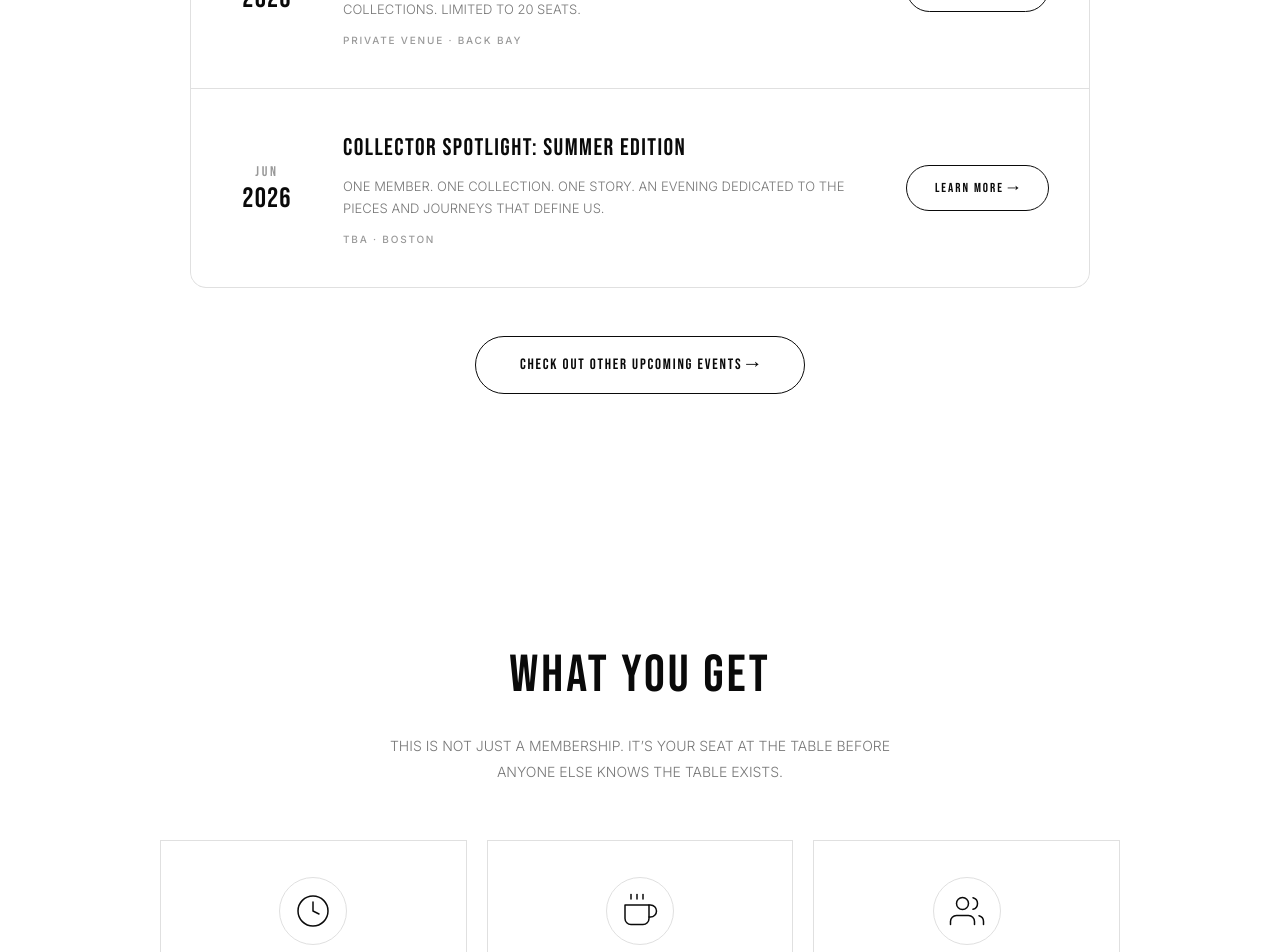
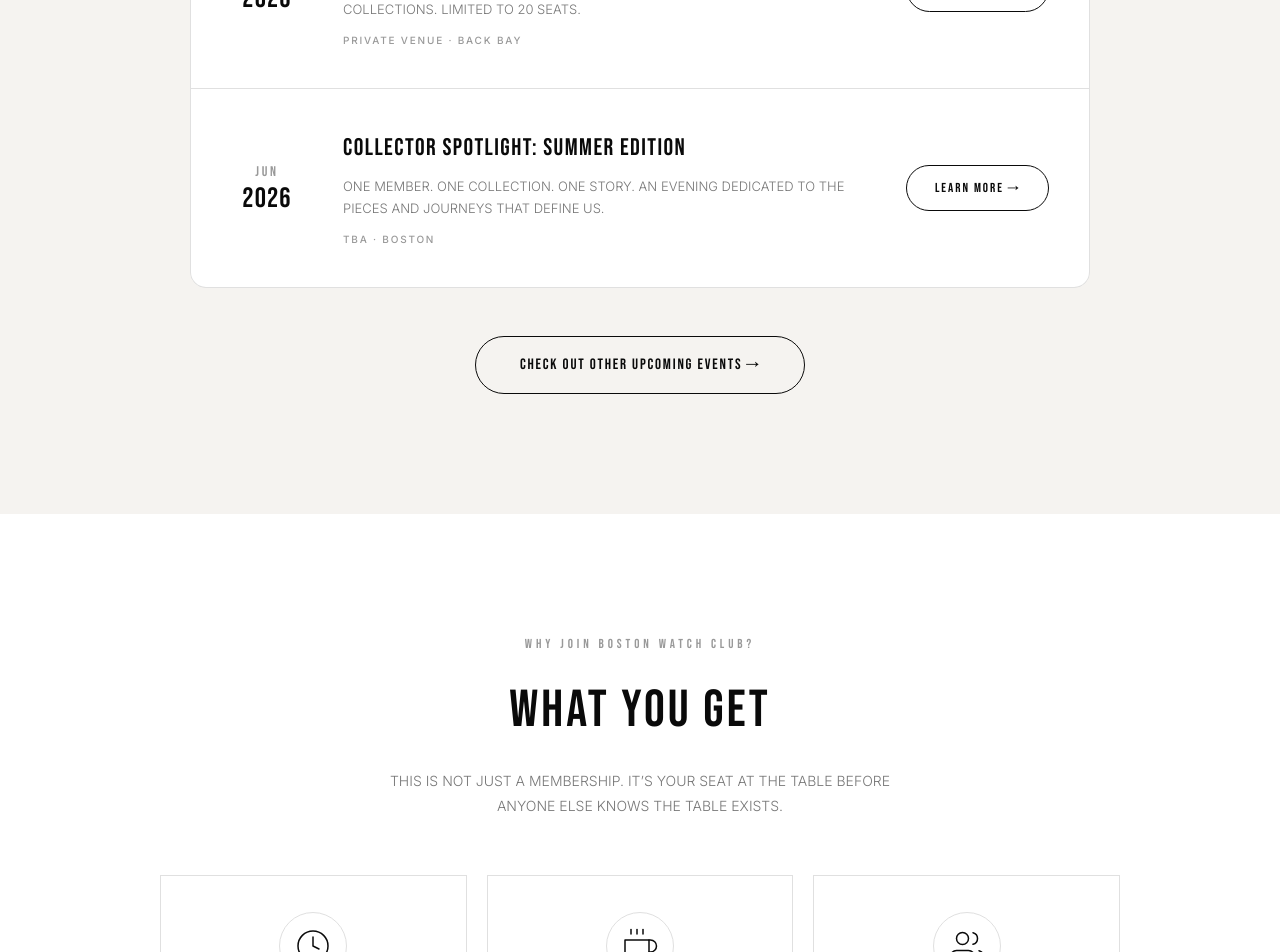
Before and after one commit to hohler9860/BOS-watch-club, a React (Vite) app: page /events in a window 1280 px wide. Shown: the part 2567-3519 px from the top of the page. Built offline with nearby package versions, Linux system fonts and the light colour scheme.

Commit message:
Add 'Why Join Boston Watch Club?' eyebrow and gray events background
- Add eyebrow text above 'WHAT YOU GET' in BenefitsSection
- Change Events section background to #f5f3f0 to match About section

https://claude.ai/code/session_01WBg5wfrW4nTe3C8BCeiqZY

```diff
--- a/src/components/home/Events.module.css
+++ b/src/components/home/Events.module.css
@@ -1,6 +1,6 @@
 .events {
   padding: 120px 40px;
-  background: var(--white);
+  background: #f5f3f0;
 }
 
 .inner {
--- a/src/components/membership/BenefitsSection.jsx
+++ b/src/components/membership/BenefitsSection.jsx
@@ -50,6 +50,9 @@ export default function BenefitsSection() {
     <section className={styles.benefits}>
       <div className={styles.inner}>
         <FadeIn>
+          <p className={styles.eyebrow}>WHY JOIN BOSTON WATCH CLUB?</p>
+        </FadeIn>
+        <FadeIn>
           <h2 className={styles.title}>WHAT YOU GET</h2>
         </FadeIn>
         <FadeIn>
```
